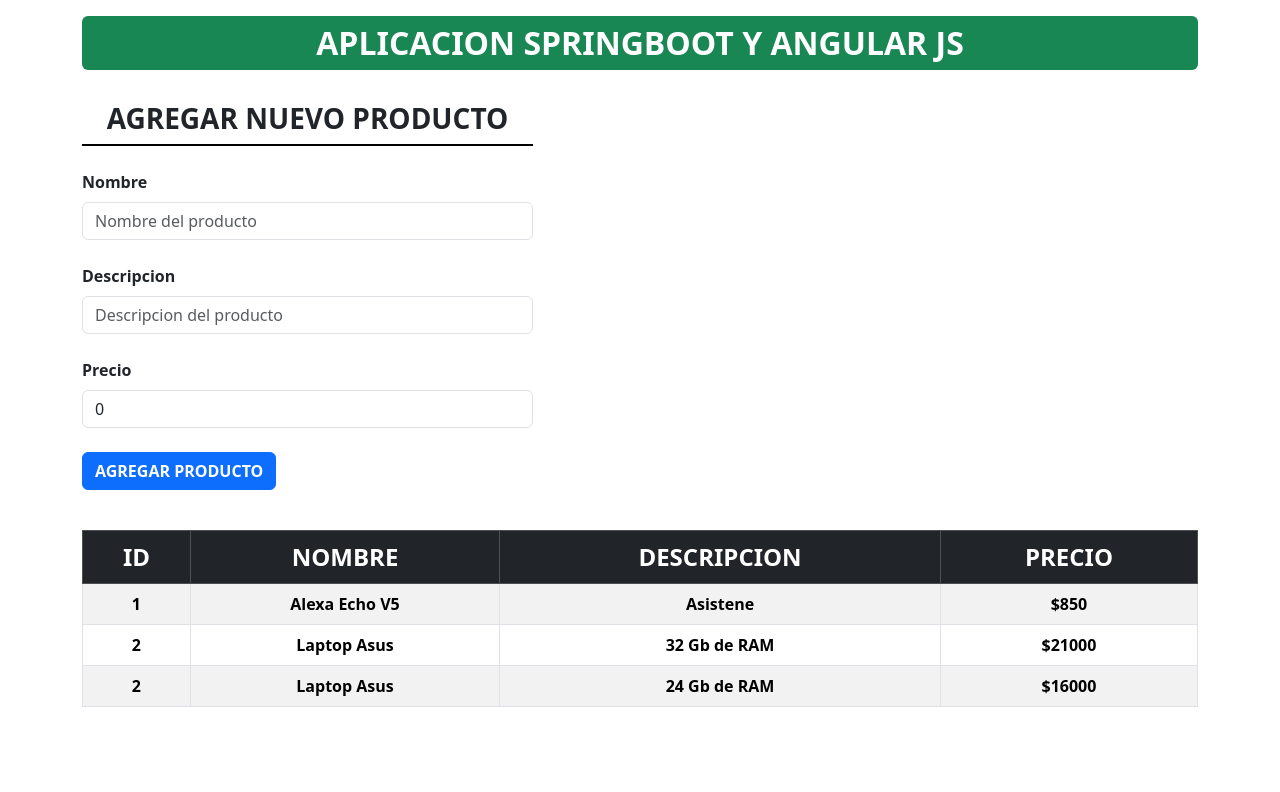
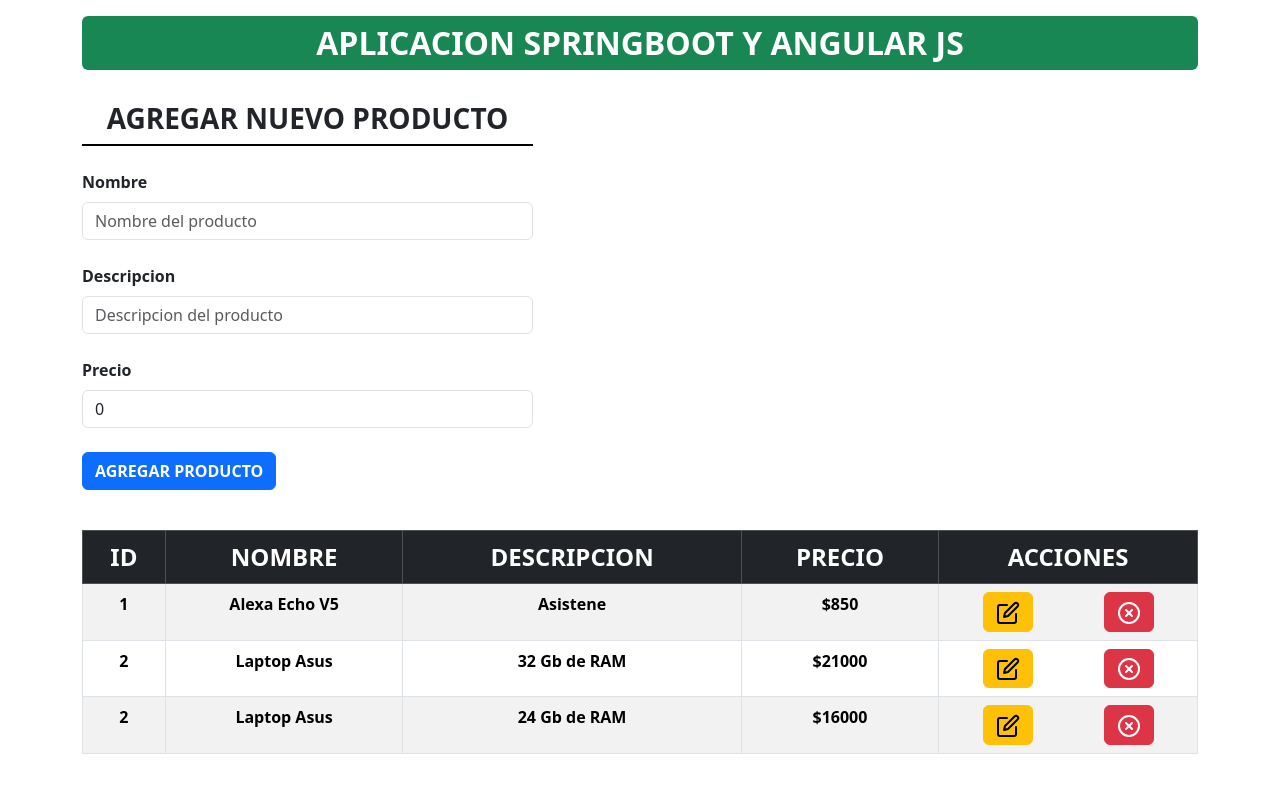
Before and after one commit to AlanAltamiranoH1504/SpringBoot_Angular_App_Frontend, an Angular app: page / in a window 1280 px wide. Shown: the top 792 px of the page. Built offline with nearby package versions, Linux system fonts and the light colour scheme.

Commit message:
feat: add product updates
- add product update function

```diff
--- a/package.json
+++ b/package.json
@@ -18,6 +18,7 @@
     "@angular/platform-browser-dynamic": "^19.2.0",
     "@angular/router": "^19.2.0",
     "bootstrap": "^5.3.3",
+    "bootstrap-icons": "^1.11.3",
     "rxjs": "~7.8.0",
     "tslib": "^2.3.0",
     "zone.js": "~0.15.0"
--- a/src/app/products/components/form/form.component.ts
+++ b/src/app/products/components/form/form.component.ts
@@ -1,28 +1,37 @@
-import {Component, EventEmitter, Output} from '@angular/core';
-import {Producto} from '../../models/Producto';
-import {FormsModule} from '@angular/forms';
+import { Component, EventEmitter, Input, Output, OnChanges, SimpleChanges } from '@angular/core';
+import { Producto } from '../../models/Producto';
+import { FormsModule } from '@angular/forms';
 
 @Component({
   selector: 'product-form',
   imports: [FormsModule],
   templateUrl: './form.component.html',
-  styleUrl: './form.component.css'
+  styleUrls: ['./form.component.css']
 })
-export class FormComponent {
-  //Atributos con los campos el formulario
+export class FormComponent implements OnChanges {
+  // Atributos con los campos del formulario
   product: Producto = new Producto();
-  protected Producto = {
+
+  // Objeto que entra al componente padre
+  @Input() producto: Producto = {
     id: 1,
     nombre: "---",
     descripcion: "---",
     precio: 0
   };
 
-  //Objeto de salida al componente padre
-  @Output() newProductoEvent = new EventEmitter();
+  // Objeto de salida al componente padre
+  @Output() newProductoEvent = new EventEmitter<Producto>();
 
-  //Metodo onSubmit
+  // Método onSubmit
   onSubmit() {
-    this.newProductoEvent.emit(this.product)
+    this.newProductoEvent.emit(this.product);
+  }
+
+  // Actualizar 'product' cuando 'producto' cambia
+  ngOnChanges(changes: SimpleChanges): void {
+    if (changes['producto'] && changes['producto'].currentValue) {
+      this.product = { ...changes['producto'].currentValue };
+    }
   }
 }
--- a/src/app/products/components/product/product.component.html
+++ b/src/app/products/components/product/product.component.html
@@ -11,7 +11,7 @@
   <div class="container-xl">
     <div class="row">
       <div class="col-md-5">
-        <product-form (newProductoEvent) = "addProducto($event)"></product-form>
+        <product-form (newProductoEvent)="addProducto($event)" [producto] = "productSelected"></product-form>
       </div>
     </div>
   </div>
@@ -25,6 +25,7 @@
             <th>Nombre</th>
             <th>Descripcion</th>
             <th>Precio</th>
+            <th>Acciones</th>
           </tr>
           </thead>
           <tbody>
@@ -34,6 +35,31 @@
                 <td>{{ producto.nombre }}</td>
                 <td>{{ producto.descripcion }}</td>
                 <td>${{ producto.precio }}</td>
+                <td>
+                  <div class="d-flex justify-content-around">
+                    <div>
+                      <button (click)="onUpdateProducto(producto)" href="" class="btn btn-warning">
+                        <svg xmlns="http://www.w3.org/2000/svg" width="24" height="24" viewBox="0 0 24 24" fill="none"
+                             stroke="currentColor" stroke-width="2" stroke-linecap="round" stroke-linejoin="round"
+                             class="feather feather-edit">
+                          <path d="M11 4H4a2 2 0 0 0-2 2v14a2 2 0 0 0 2 2h14a2 2 0 0 0 2-2v-7"></path>
+                          <path d="M18.5 2.5a2.121 2.121 0 0 1 3 3L12 15l-4 1 1-4 9.5-9.5z"></path>
+                        </svg>
+                      </button>
+                    </div>
+                    <div>
+                      <a href="" class="btn btn-danger">
+                        <svg xmlns="http://www.w3.org/2000/svg" width="24" height="24" viewBox="0 0 24 24" fill="none"
+                             stroke="currentColor" stroke-width="2" stroke-linecap="round" stroke-linejoin="round"
+                             class="feather feather-x-circle">
+                          <circle cx="12" cy="12" r="10"></circle>
+                          <line x1="15" y1="9" x2="9" y2="15"></line>
+                          <line x1="9" y1="9" x2="15" y2="15"></line>
+                        </svg>
+                      </a>
+                    </div>
+                  </div>
+                </td>
               </tr>
             }
           </tbody>
--- a/src/app/products/components/product/product.component.ts
+++ b/src/app/products/components/product/product.component.ts
@@ -10,9 +10,10 @@ import {FormComponent} from '../form/form.component';
   templateUrl: './product.component.html',
   styleUrl: './product.component.css'
 })
-export class ProductComponent implements OnInit{
-  //Atributo
+export class ProductComponent implements OnInit {
+  //Atributos
   productos: Producto[] = [];
+  productSelected: Producto = new Producto();
 
   //Constructor
   constructor(private service: ProductService) {
@@ -25,9 +26,25 @@ export class ProductComponent implements OnInit{
     })
   }
 
-  //Metodo addProducto
-  addProducto(producto: Producto): void{
-    this.productos.push(producto);
+  //Metodo addProducto que agregar producto al arreglo
+  addProducto(producto: Producto): void {
+    if (producto.id > 0) {
+      this.productos = this.productos.map((prod) => {
+        if (prod.id === producto.id){
+          return {... producto}
+        }
+        return prod;
+      });
+    } else {
+      this.productos.push(producto);
+    }
+
+
     // this.productos = [... this.productos, {... producto}];
   }
+
+  //Metodo que llena el producto a editar
+  onUpdateProducto(producto: Producto): void {
+    this.productSelected = producto;
+  }
 }
```
Also changed, not shown: 1 other file (tests, documents, lock files or other folders).
